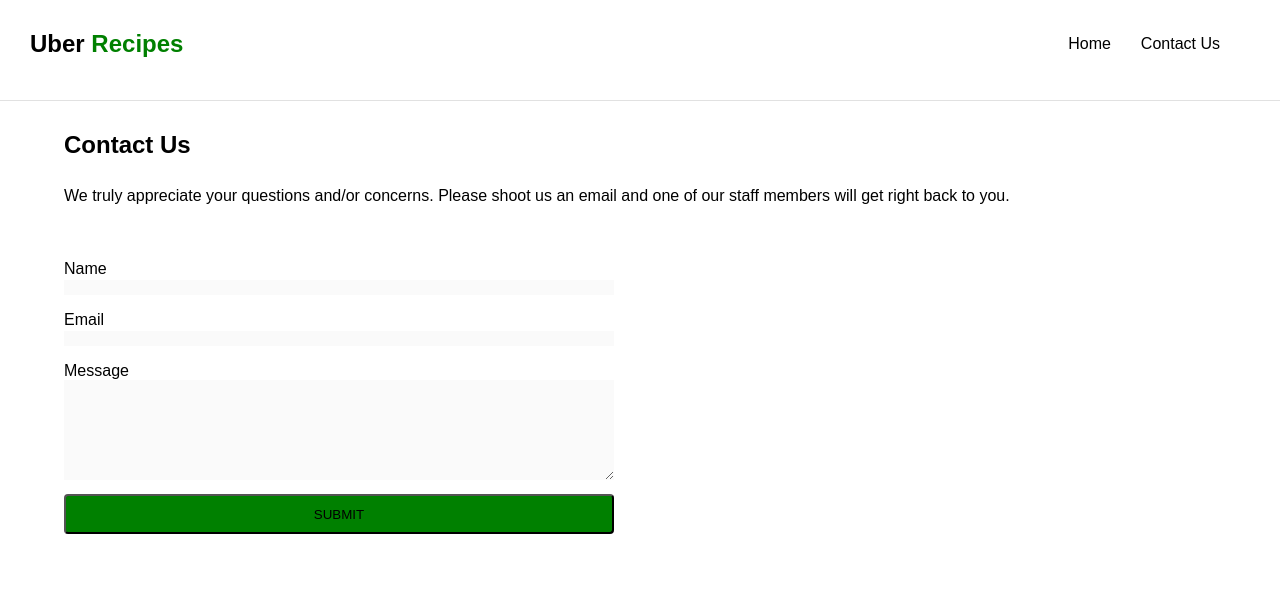
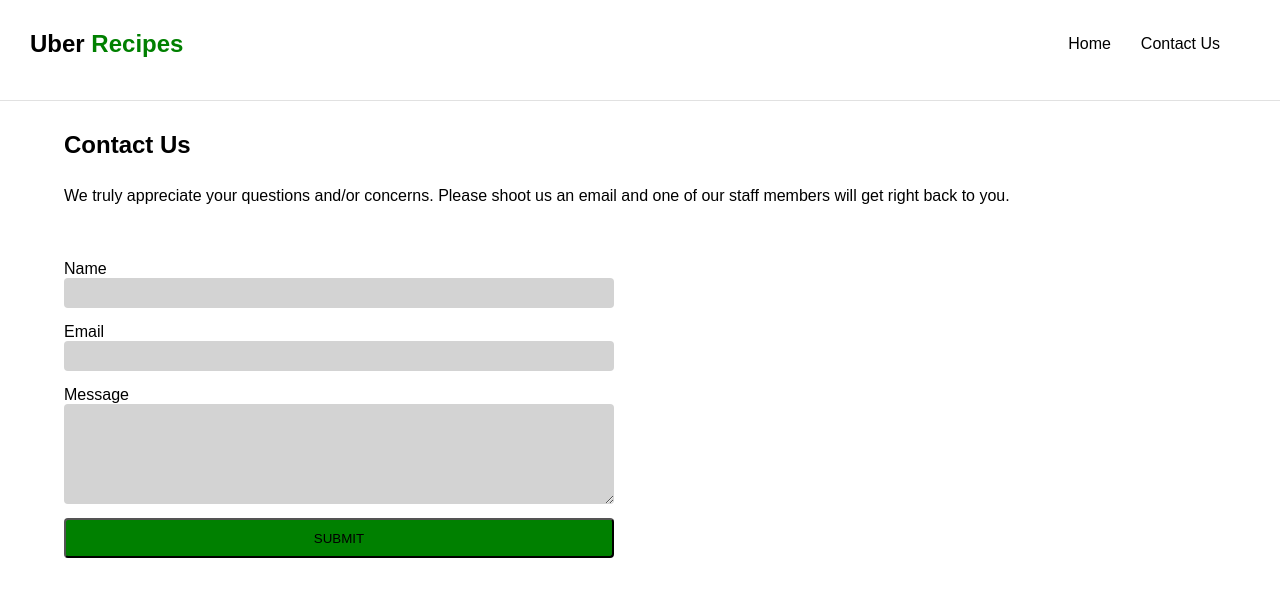
Before and after one commit to ivynnivana/Capstone-Project, a React (Create React App) app in the folder client/: page /about in a window 1280 px wide. Shown: the top 596 px of the page. Built offline with nearby package versions, Linux system fonts and the light colour scheme.

Commit message:
added changed to contact page

```diff
--- a/client/src/styles/_card.scss
+++ b/client/src/styles/_card.scss
@@ -85,14 +85,16 @@ header {
   margin-left: 40vw;
   width: 50%;
   position: absolute;
-  top: 45%;
+  top: 23%;
   display: flex;
 }
 .form-input {
-  height: 20px;
+  height: 35px;
   width: 150px;
   border-color: none;
   border: none;
+  border-radius: 4px;
+  background-color: lightgrey;
 }
 .class-label {
   font-family: Impact, Haettenschweiler, "Arial Narrow Bold", sans-serif;
@@ -121,9 +123,13 @@ header {
 .email-input,
 .message-input {
   width: 250px;
-  background-color: #fafafa;
+  background-color: lightgrey;
   border-color: none;
   border: none;
+}
+.name-input,
+.email-input {
+  height: 30px;
 }
 .message-input {
   height: 100px;
@@ -147,7 +153,7 @@ header {
 .contact-button {
   background-color: green;
   margin-top: 10px;
-  width: 70vw;
+  width: 79vw;
   height: 40px;
   border-radius: 4px;
   &:hover {
@@ -261,15 +267,23 @@ header {
     width: 100%;
   }
   .search-bar {
-    top: 60%;
+    top: 45%;
   }
   .form-input {
     width: 200px;
+    background-color: lightgrey;
   }
   .name-input,
   .email-input,
   .message-input {
     width: 500px;
+  }
+  .name-input,
+  .email-input {
+    height: 30px;
+  }
+  .contact-button {
+    width: 65vw;
   }
 }
 
@@ -382,15 +396,21 @@ header {
     font-style: italic;
   }
   .search-bar {
-    top: 35%;
+    top: 45%;
   }
   .form-input {
     width: 300px;
+    background-color: lightgrey;
   }
   .name-input,
   .email-input,
   .message-input {
     width: 550px;
+    border-radius: 4px;
+  }
+  .name-input,
+  .email-input {
+    height: 30px;
   }
   .contact-button {
     width: 550px;
--- a/client/src/styles/main.css
+++ b/client/src/styles/main.css
@@ -126,17 +126,19 @@ header {
   margin-left: 40vw;
   width: 50%;
   position: absolute;
-  top: 45%;
+  top: 23%;
   display: -webkit-box;
   display: -ms-flexbox;
   display: flex;
 }
 
 .form-input {
-  height: 20px;
+  height: 35px;
   width: 150px;
   border-color: none;
   border: none;
+  border-radius: 4px;
+  background-color: lightgrey;
 }
 
 .class-label {
@@ -172,9 +174,14 @@ header {
 .email-input,
 .message-input {
   width: 250px;
-  background-color: #fafafa;
+  background-color: lightgrey;
   border-color: none;
   border: none;
+}
+
+.name-input,
+.email-input {
+  height: 30px;
 }
 
 .message-input {
@@ -203,7 +210,7 @@ header {
 .contact-button {
   background-color: green;
   margin-top: 10px;
-  width: 70vw;
+  width: 79vw;
   height: 40px;
   border-radius: 4px;
 }
@@ -342,15 +349,23 @@ header {
     width: 100%;
   }
   .search-bar {
-    top: 60%;
+    top: 45%;
   }
   .form-input {
     width: 200px;
+    background-color: lightgrey;
   }
   .name-input,
   .email-input,
   .message-input {
     width: 500px;
+  }
+  .name-input,
+  .email-input {
+    height: 30px;
+  }
+  .contact-button {
+    width: 65vw;
   }
 }
 
@@ -475,15 +490,21 @@ header {
     font-style: italic;
   }
   .search-bar {
-    top: 35%;
+    top: 45%;
   }
   .form-input {
     width: 300px;
+    background-color: lightgrey;
   }
   .name-input,
   .email-input,
   .message-input {
     width: 550px;
+    border-radius: 4px;
+  }
+  .name-input,
+  .email-input {
+    height: 30px;
   }
   .contact-button {
     width: 550px;
```
Also changed, not shown: 1 other file (tests, documents, lock files or other folders).
